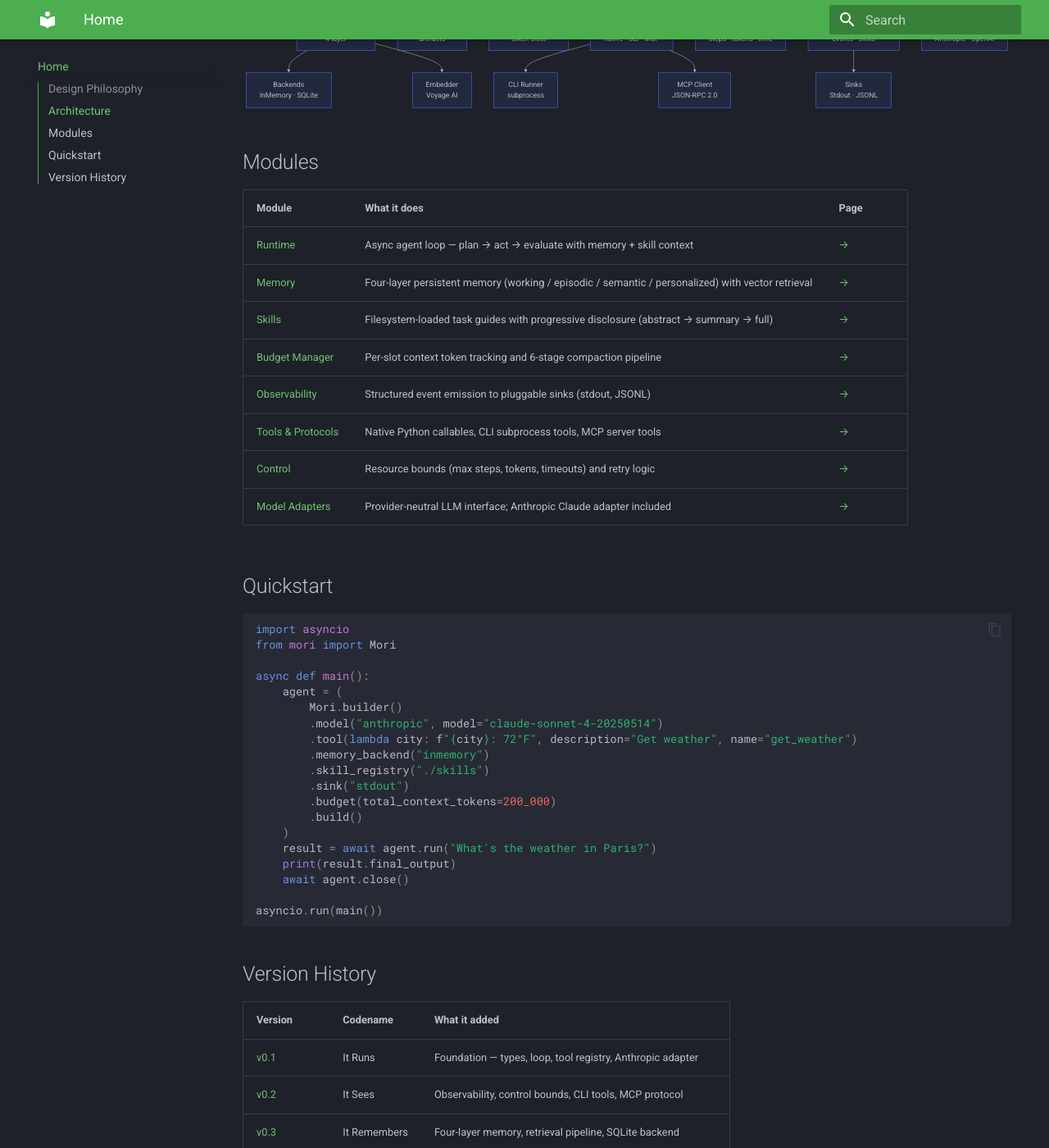
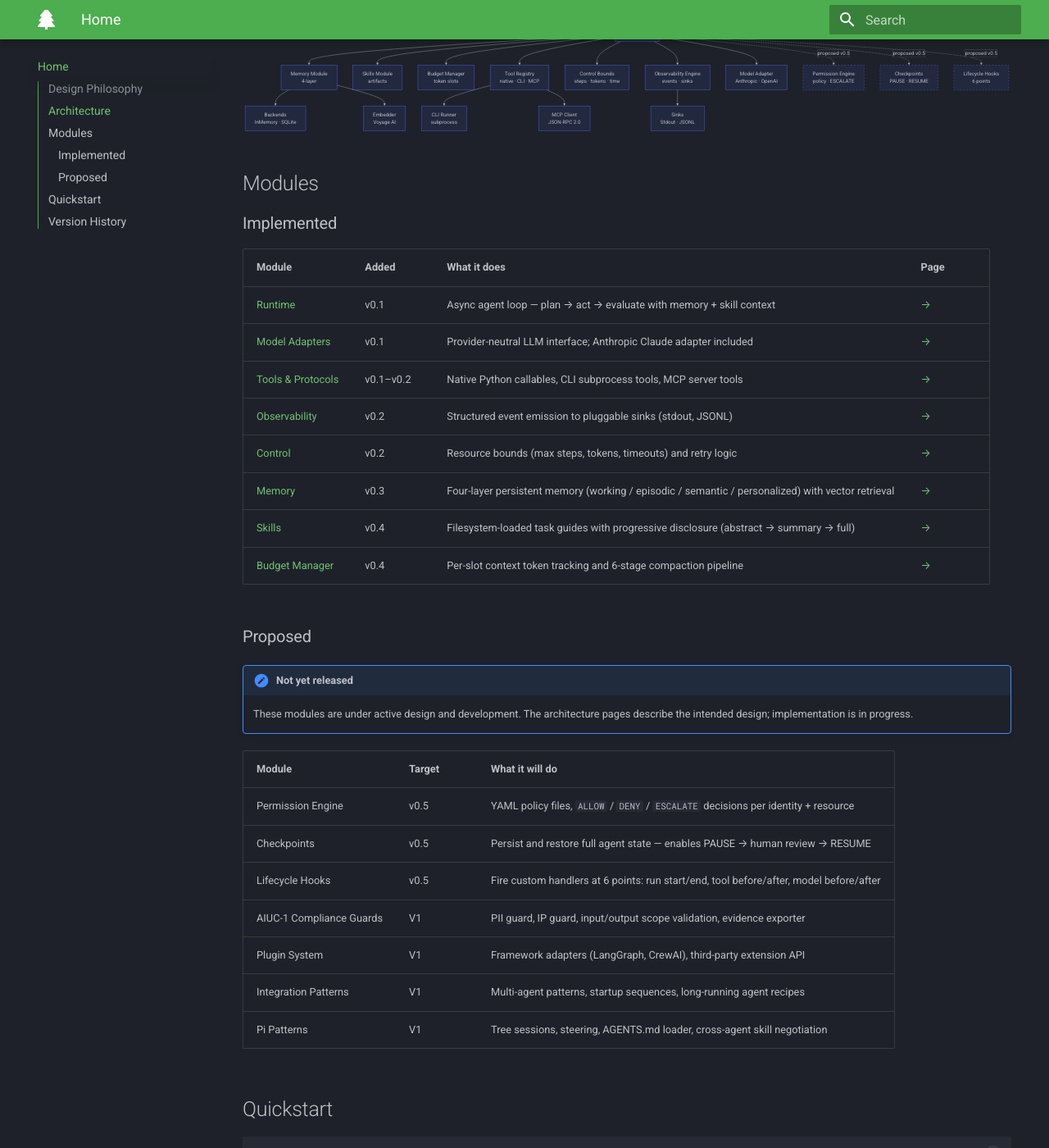
Before and after one commit to carlmueller-tribe/mori, an MkDocs documentation site: the page built from mori-docs/index.md, in a window 1280 px wide and 1400 px high, scrolled down 1242 px. Shown: the whole window at 82% size. Built offline with MkDocs 1.6.1 and Material for MkDocs 9.7.7, drawn with Linux system fonts in a browser that asks for light colours; some of the changed text lies outside the part shown.

Commit message:
docs: add tree icon, dev warning, and implemented vs proposed module split on hub page

````diff
--- a/mkdocs.yml
+++ b/mkdocs.yml
@@ -5,6 +5,8 @@
   README.md
 theme:
   name: material
+  icon:
+    logo: fontawesome/solid/tree
   features:
     - navigation.tabs
     - navigation.sections
--- a/mori-docs/index.md
+++ b/mori-docs/index.md
@@ -1,6 +1,12 @@
 # Mori
 
 **The cognitive environment for LLM agents.**
+
+!!! warning "Under Active Development"
+    Mori is under heavy active development. APIs may change without notice between versions.
+    The modules marked **proposed** below are not yet released — they describe what is being
+    built, not what you can install today. See the [V1 Roadmap](history/v1-roadmap.md) for
+    the full plan.
 
 Mori (森, "forest") is a Python library for building governed LLM agent systems. It provides
 a lightweight native runtime, four-layer memory, reusable skill artifacts, a managed protocol
@@ -38,25 +44,51 @@
     Loop --> Obs["Observability Engine\nevents · sinks"]
     Loop --> Model["Model Adapter\nAnthropic · OpenAI"]
 
+    Loop -.->|"proposed v0.5"| Permission["Permission Engine\npolicy · ESCALATE"]
+    Loop -.->|"proposed v0.5"| Checkpoint["Checkpoints\nPAUSE · RESUME"]
+    Loop -.->|"proposed v0.5"| Hooks["Lifecycle Hooks\n6 points"]
+
     Tools --> CLI["CLI Runner\nsubprocess"]
     Tools --> MCP["MCP Client\nJSON-RPC 2.0"]
     Memory --> Backends["Backends\nInMemory · SQLite"]
     Memory --> Embedder["Embedder\nVoyage AI"]
     Obs --> Sinks["Sinks\nStdout · JSONL"]
+
+    style Permission stroke-dasharray: 5 5
+    style Checkpoint stroke-dasharray: 5 5
+    style Hooks stroke-dasharray: 5 5
 ```
 
 ## Modules
 
-| Module | What it does | Page |
-|--------|-------------|------|
-| [Runtime](architecture/runtime.md) | Async agent loop — plan → act → evaluate with memory + skill context | [→](architecture/runtime.md) |
-| [Memory](architecture/memory.md) | Four-layer persistent memory (working / episodic / semantic / personalized) with vector retrieval | [→](architecture/memory.md) |
-| [Skills](architecture/skills.md) | Filesystem-loaded task guides with progressive disclosure (abstract → summary → full) | [→](architecture/skills.md) |
-| [Budget Manager](architecture/budget.md) | Per-slot context token tracking and 6-stage compaction pipeline | [→](architecture/budget.md) |
-| [Observability](architecture/observability.md) | Structured event emission to pluggable sinks (stdout, JSONL) | [→](architecture/observability.md) |
-| [Tools & Protocols](architecture/tools-and-protocols.md) | Native Python callables, CLI subprocess tools, MCP server tools | [→](architecture/tools-and-protocols.md) |
-| [Control](architecture/control.md) | Resource bounds (max steps, tokens, timeouts) and retry logic | [→](architecture/control.md) |
-| [Model Adapters](architecture/model-adapters.md) | Provider-neutral LLM interface; Anthropic Claude adapter included | [→](architecture/model-adapters.md) |
+### Implemented
+
+| Module | Added | What it does | Page |
+|--------|-------|-------------|------|
+| [Runtime](architecture/runtime.md) | v0.1 | Async agent loop — plan → act → evaluate with memory + skill context | [→](architecture/runtime.md) |
+| [Model Adapters](architecture/model-adapters.md) | v0.1 | Provider-neutral LLM interface; Anthropic Claude adapter included | [→](architecture/model-adapters.md) |
+| [Tools & Protocols](architecture/tools-and-protocols.md) | v0.1–v0.2 | Native Python callables, CLI subprocess tools, MCP server tools | [→](architecture/tools-and-protocols.md) |
+| [Observability](architecture/observability.md) | v0.2 | Structured event emission to pluggable sinks (stdout, JSONL) | [→](architecture/observability.md) |
+| [Control](architecture/control.md) | v0.2 | Resource bounds (max steps, tokens, timeouts) and retry logic | [→](architecture/control.md) |
+| [Memory](architecture/memory.md) | v0.3 | Four-layer persistent memory (working / episodic / semantic / personalized) with vector retrieval | [→](architecture/memory.md) |
+| [Skills](architecture/skills.md) | v0.4 | Filesystem-loaded task guides with progressive disclosure (abstract → summary → full) | [→](architecture/skills.md) |
+| [Budget Manager](architecture/budget.md) | v0.4 | Per-slot context token tracking and 6-stage compaction pipeline | [→](architecture/budget.md) |
+
+### Proposed
+
+!!! note "Not yet released"
+    These modules are under active design and development. The architecture pages describe
+    the intended design; implementation is in progress.
+
+| Module | Target | What it will do |
+|--------|--------|----------------|
+| Permission Engine | v0.5 | YAML policy files, `ALLOW` / `DENY` / `ESCALATE` decisions per identity + resource |
+| Checkpoints | v0.5 | Persist and restore full agent state — enables PAUSE → human review → RESUME |
+| Lifecycle Hooks | v0.5 | Fire custom handlers at 6 points: run start/end, tool before/after, model before/after |
+| AIUC-1 Compliance Guards | V1 | PII guard, IP guard, input/output scope validation, evidence exporter |
+| Plugin System | V1 | Framework adapters (LangGraph, CrewAI), third-party extension API |
+| Integration Patterns | V1 | Multi-agent patterns, startup sequences, long-running agent recipes |
+| Pi Patterns | V1 | Tree sessions, steering, AGENTS.md loader, cross-agent skill negotiation |
 
 ## Quickstart
 
````
